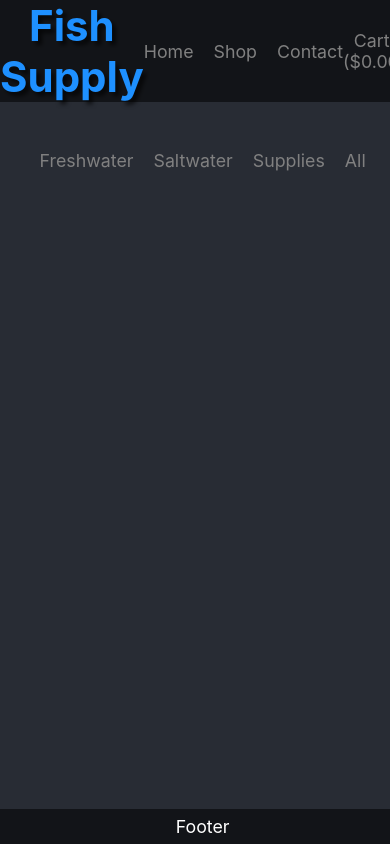
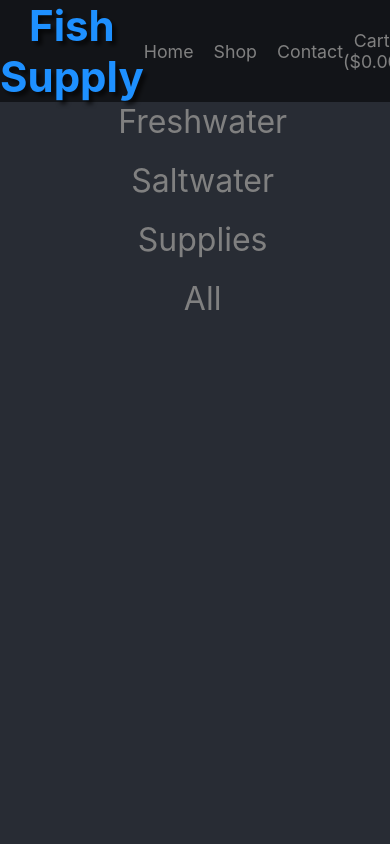
Before and after one commit to Raikho/shopping-cart, a React (Create React App) app: page /shop in a window 390 px wide. Built offline with nearby package versions, Linux system fonts and the light colour scheme.

Commit message:
make categories responsive

```diff
--- a/src/App.css
+++ b/src/App.css
@@ -128,9 +128,16 @@ a.active {color: var(--link-active); font-weight: bold;}
 .shop-layout {
   display: grid;
   grid-template-columns: 1fr;
-  grid-template-rows: 1fr 5fr;
+  grid-template-rows: 1fr 7fr;
 }
-.shop-layout>* {
+.shop-layout>.categories {
+  font-size: 32px;
+  display: flex;
+}
+@media screen and (max-width: 600px) {
+  .shop-layout>.categories {
+    flex-direction: column;
+  }
 }
 .categories {
   display: flex;
```
